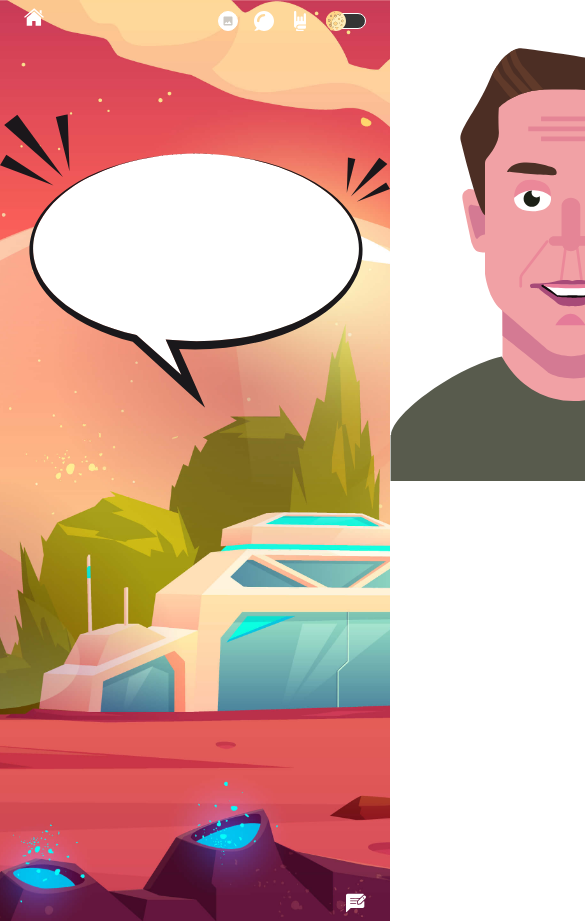
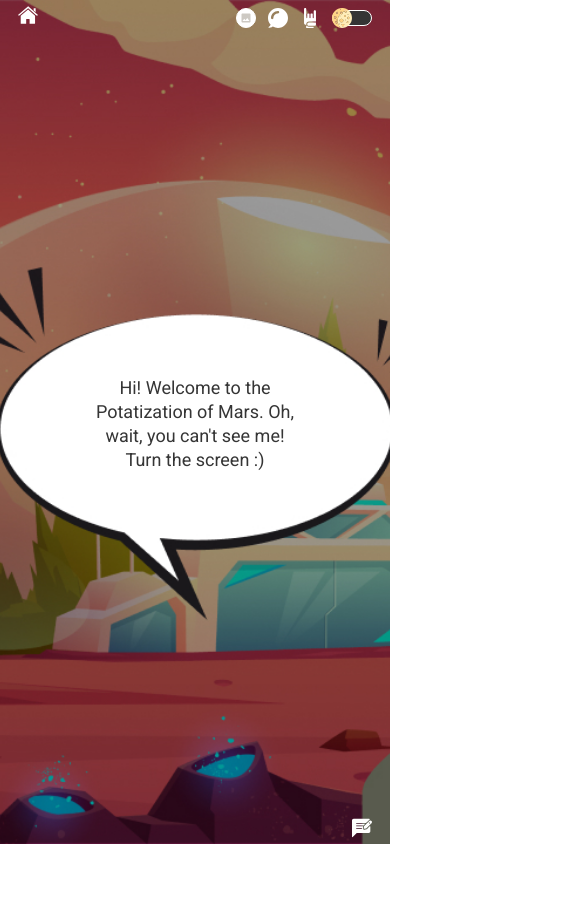
Before and after one commit to YandexPraktikumDublin/PotatozationOfMars, a React app: page / in a window 390 px wide. Shown: the top 921 px of the page, 585 px wide, since content can reach past the window. After the commit the page ends 844 px from the top, so only its background shows below. Built offline with nearby package versions, Linux system fonts and the light colour scheme.

Commit message:
add responsive start page

```diff
--- a/src/HOCs/withHeaderAndFooter.tsx
+++ b/src/HOCs/withHeaderAndFooter.tsx
@@ -1,20 +1,24 @@
 import React from 'react'
 import { Header, Footer } from '@components/organisms'
-import { background } from '@images'
+import { background, start } from '@images'
 
 export default function withHeaderAndFooter<T>(Page: React.FC<T>) {
-  return (props: T) => (
+  return (props: any) => {
+    const backgroundImage =
+      props.location.pathname === '/' ? `url(${start})` : `url(${background})`
+    return (
       <div
-      className="bg-cover bg-center flex flex-col"
+        className="min-h-screen bg-cover bg-center flex flex-col"
         style={{
-        backgroundImage: `url(${background})`
+          backgroundImage: backgroundImage
         }}
       >
         <Header />
-      <main className="min-h-screen">
+        <main className="flex flex-grow">
           <Page {...props} />
         </main>
         <Footer />
       </div>
     )
   }
+}
--- a/src/components/organisms/WelcomeMessage/WelcomeMessage.tsx
+++ b/src/components/organisms/WelcomeMessage/WelcomeMessage.tsx
@@ -1,14 +1,36 @@
-import React, { FC, memo } from 'react'
-import { musk, text } from '@images'
+import React, { FC, memo, useState, useEffect } from 'react'
+// import { musk, text } from '@images'
 
 type TWelcomeMessageProps = {}
 
-const WelcomeMessage: FC<TWelcomeMessageProps> = memo(() => (
-  <div className="flex">
-    <img className="" src={text} alt="Hi" />
-    <img className="" src={musk} alt="Elon Musk" />
-  </div>
-))
+const WelcomeMessage: FC<TWelcomeMessageProps> = memo(() => {
+  const portraitText = `Hi! Welcome to the Potatization
+    of Mars. Oh, wait, you can't see me! Turn the screen :)`
+  const landscapeText = `You think I launched Tesla into
+    space as a joke? No way, it's a secret potatozation
+    of Mars project. Click any button to help me.`
+  const [text, setText] = useState('')
+
+  const resizeHandler = () => {
+    if (window.matchMedia('(orientation: portrait)').matches) {
+      setText(portraitText)
+    }
+    if (window.matchMedia('(orientation: landscape)').matches) {
+      setText(landscapeText)
+    }
+  }
+
+  useEffect(() => {
+    window.addEventListener('resize', resizeHandler)
+    resizeHandler()
+  })
+
+  return (
+    <p className="m-auto w-72 text-center text-3xl portrait:text-2xl sm:text-xs md:text-sm lg:text-2xl md:w-36 sm:w-36">
+      {text}
+    </p>
+  )
+})
 
 WelcomeMessage.displayName = 'WelcomeMessage'
 
--- a/src/images/index.ts
+++ b/src/images/index.ts
@@ -7,3 +7,4 @@ export { default as home } from './home.svg'
 export { default as feedback } from './feedback.svg'
 export { default as musk } from './musk.svg'
 export { default as text } from './text.svg'
+export { default as start } from './start.jpg'
--- a/src/styles/globals.css
+++ b/src/styles/globals.css
@@ -4,7 +4,7 @@
 
 @layer base {
   :root {
-    font-size: 16px;
+    font-size: 12px;
 
     @apply text-primary;
   }
--- a/tailwind.config.js
+++ b/tailwind.config.js
@@ -21,6 +21,14 @@ module.exports = {
       white: colors.white,
       danger: '#d54356'
     },
+    screens: {
+      'portrait': {'max': '567px'},
+      'sm': {'min': '568px','max': '719px'},
+      'md': {'min': '720px', 'max': '1023px'},
+      'lg': {'min': '1024px', 'max': '1279px'},
+      'xl': {'min': '1280px', 'max': '1535px'},
+      '2xl': {'min': '1536px'},
+    },
     extend: {}
   },
   variants: {
```
Also changed, not shown: src/images/start.jpg (added), 1 other file (tests, documents, lock files or other folders). Lines whose indentation alone changed are shown as unchanged.
